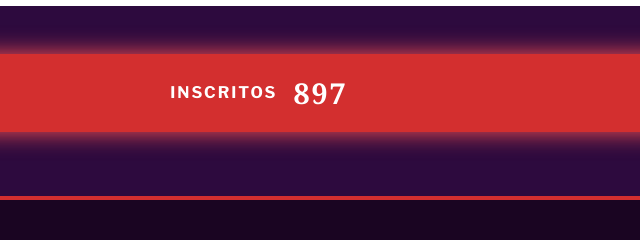
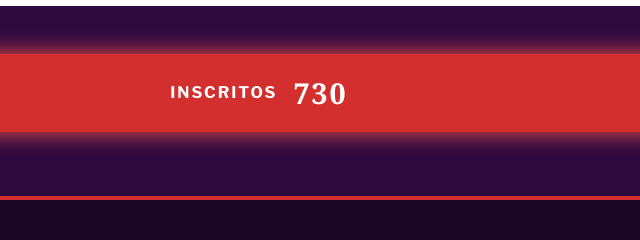
Before and after one commit to byteboops/crateracaiofc, a plain HTML site: page index.html in a window 1280 px wide. Shown: the part 3731-3971 px from the top of the page, 381-1021 px from the left. Drawn offline with nearby package versions, Linux system fonts and the light colour scheme; a web font is replaced by a local one.

Commit message:
Update inscritos count from 897 to 730

```diff
--- a/index.html
+++ b/index.html
@@ -568,7 +568,7 @@
   <div class="container">
     <div class="barra-inscritos" aria-label="Quantidade de inscritos">
       <span class="texto">INSCRITOS</span>
-      <span class="contador" id="contadorInscritos">897</span>
+      <span class="contador" id="contadorInscritos">730</span>
     </div>
   </div>
 
```
